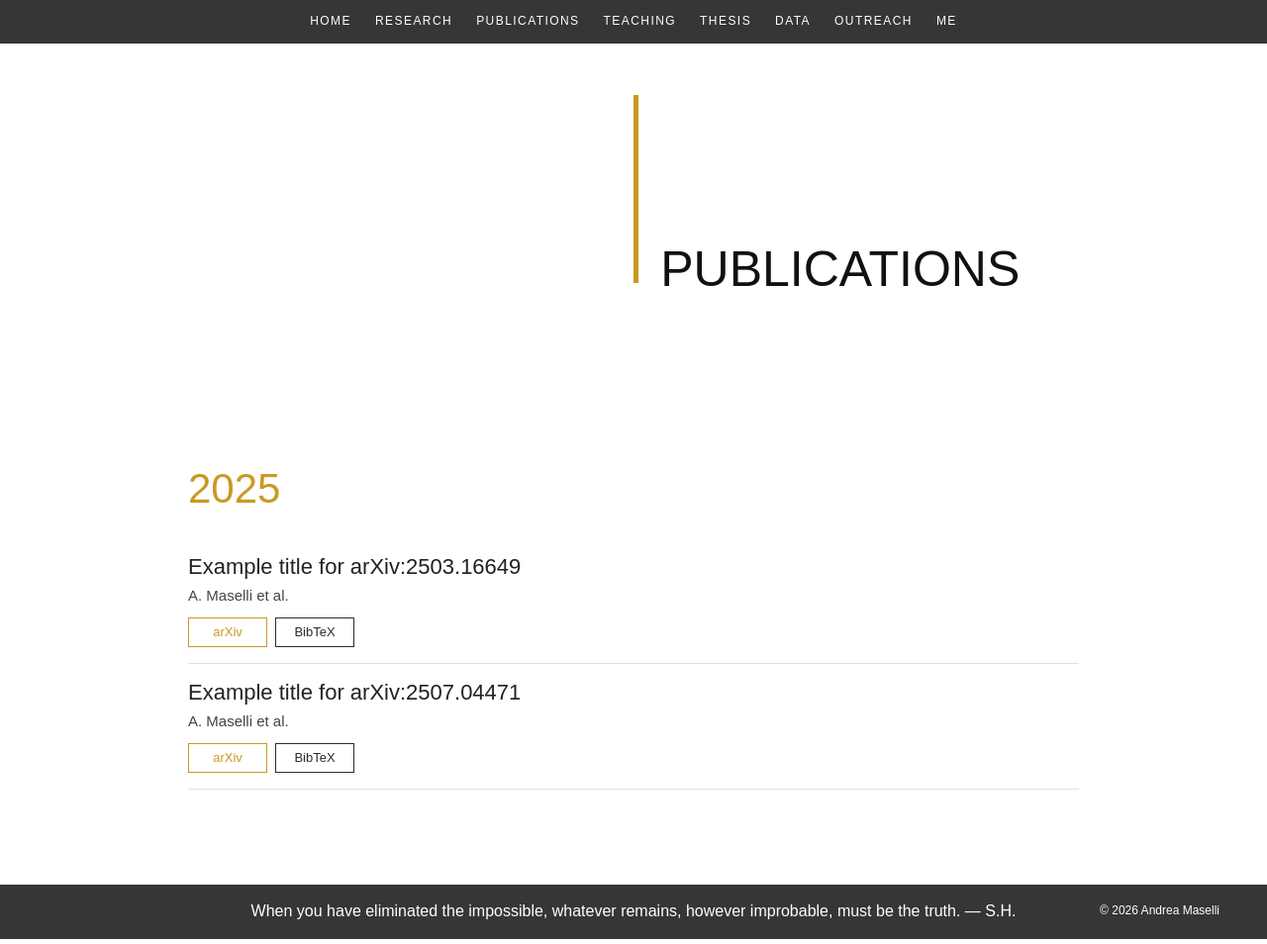
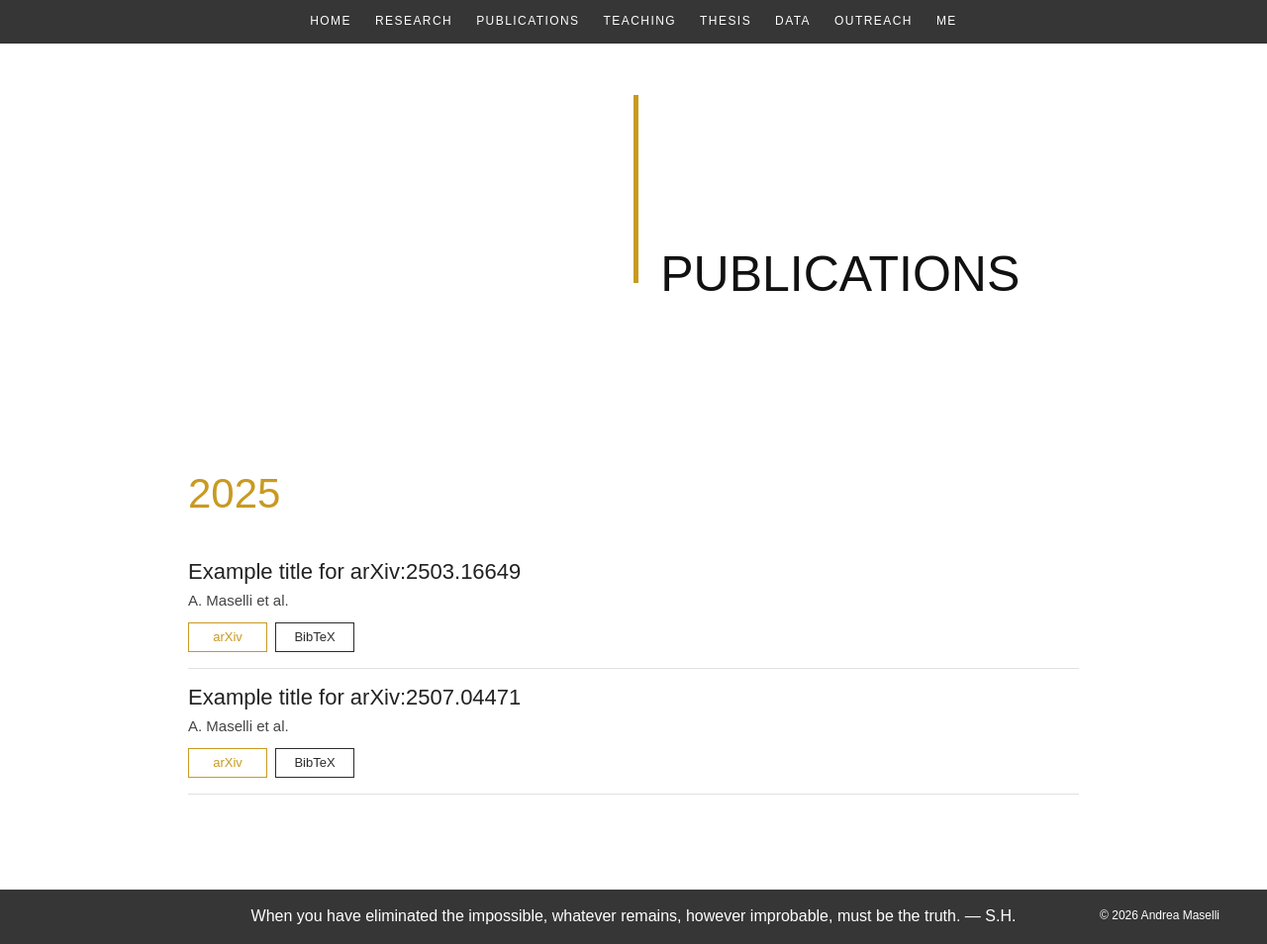
Before and after one commit to masellia/andreamaselli.github.io, a Jekyll site: the page built from pages/publications.md, in a window 1280 px wide and 954 px high. Shown: the whole window at 99% size. Built offline with Jekyll 4.4.1, drawn with Linux system fonts in a browser that asks for light colours; some web fonts are replaced.

```diff
--- a/assets/css/main.css
+++ b/assets/css/main.css
@@ -516,5 +516,5 @@
     font-size: 50px;
     font-weight: 400;
     line-height: 1.05;
-    padding-top: 150px;
+    padding-top: 155px;
 }
```
